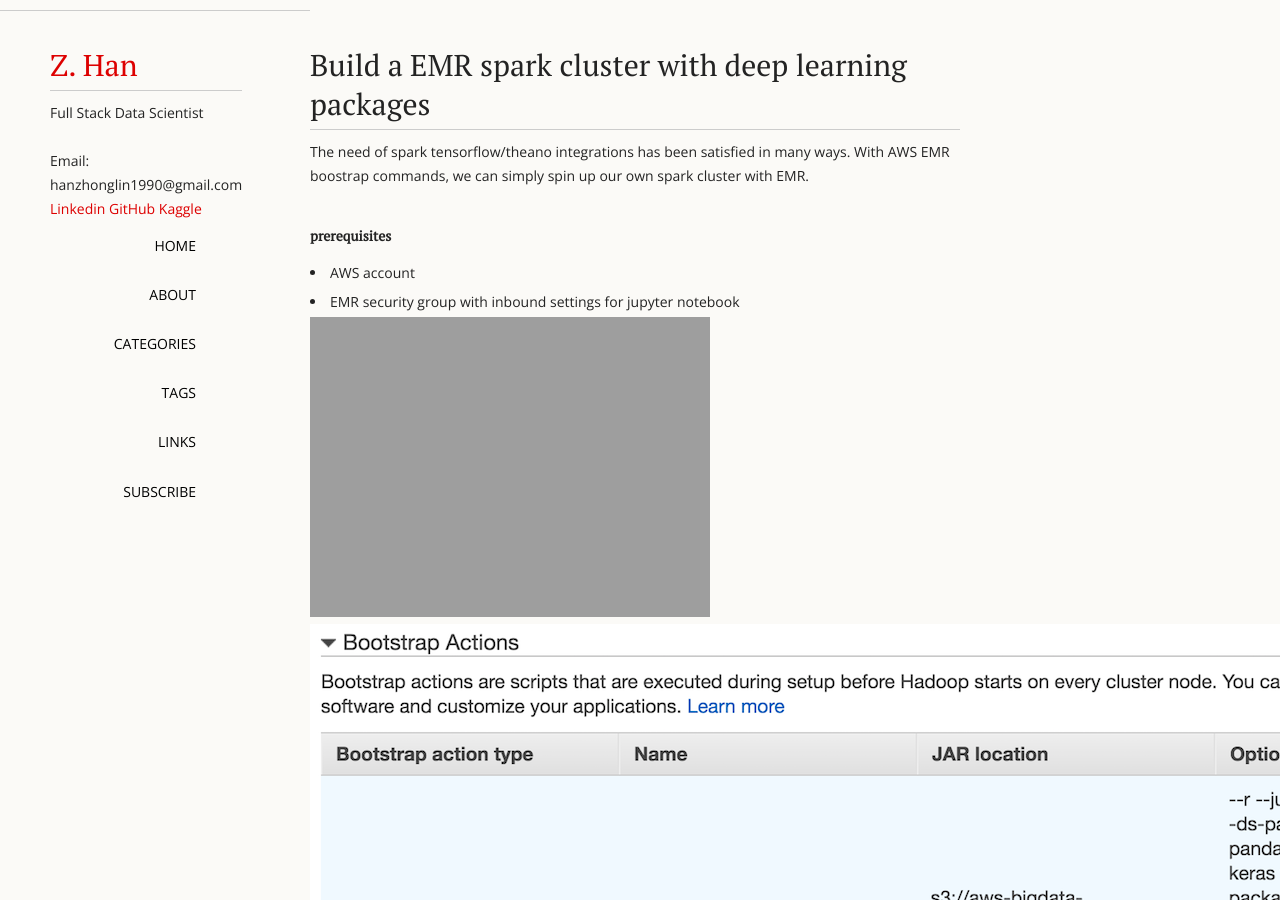
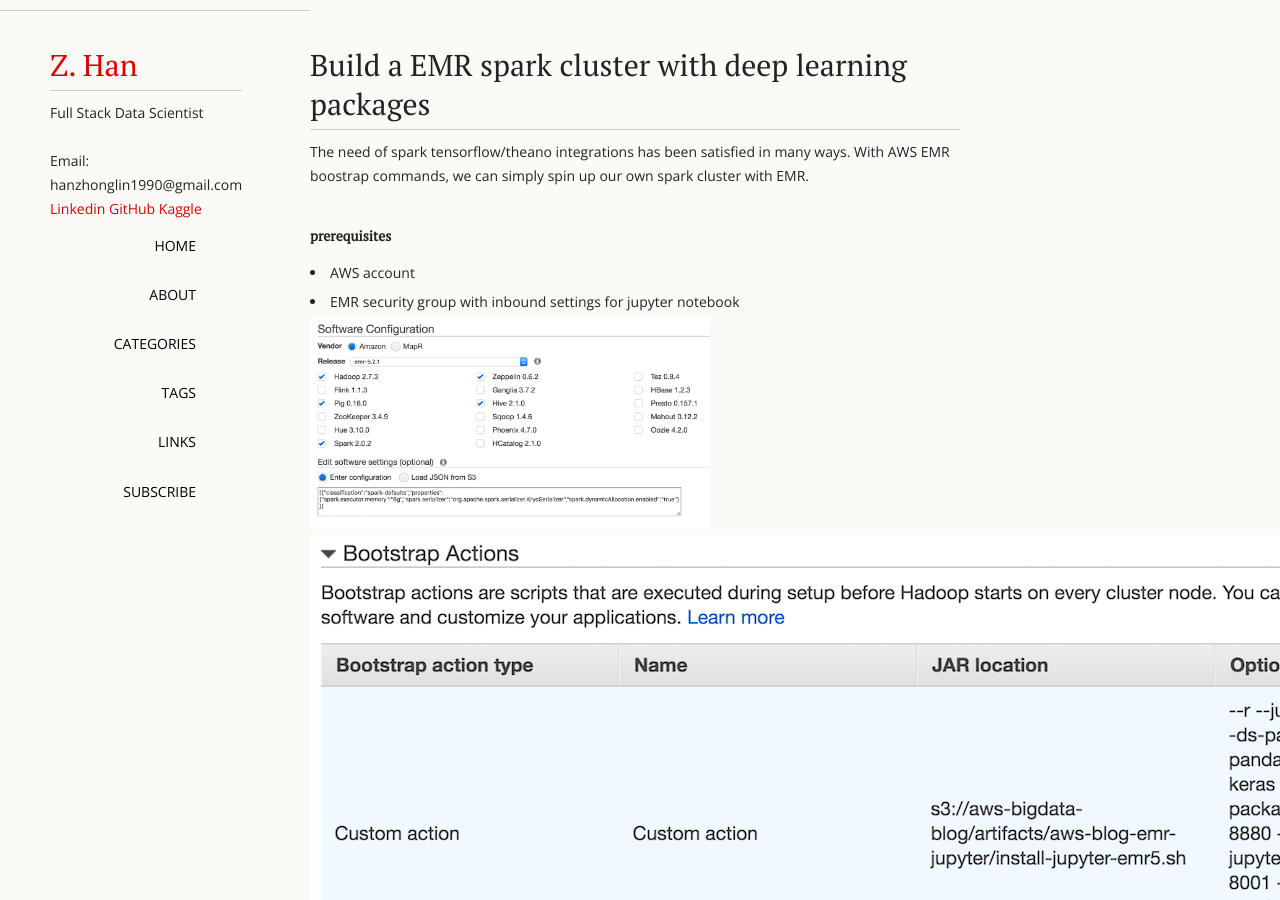
Before and after one commit to forgebach/forgebach.github.io, a Jekyll site: the page built from _posts/2017-01-17-Spark-Tensorflow-AWS-EMR-Notebook.md, in a window 1280 px wide and 900 px high. Built offline with Jekyll 4.4.1, drawn with Linux system fonts in a browser that asks for light colours.

Commit message:
Update 2017-01-17-Spark-Tensorflow-AWS-EMR-Notebook.md

```diff
--- a/_posts/2017-01-17-Spark-Tensorflow-AWS-EMR-Notebook.md
+++ b/_posts/2017-01-17-Spark-Tensorflow-AWS-EMR-Notebook.md
@@ -14,7 +14,7 @@
 - AWS account
 - EMR security group with inbound settings for jupyter notebook
 
-![software_config](/images/2017-01-17/software_config.png =100x20)
+<img src="/images/2017-01-17/software_config.png" width="400px" />
 
 ![](/images/2017-01-17/bootstrap_actions.png)
 
```
